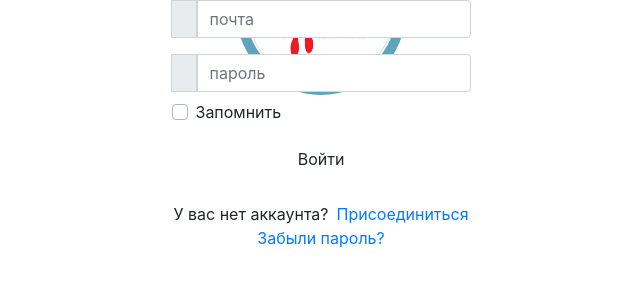
After one commit to woozlic/Covidsite, a Flask app: page /login in a window 1280 px wide. The commit adds this page. Shown: the top 300 px of the page, without its empty margins (319-959 px from the left). Run offline with Flask 2, Linux system fonts and the light colour scheme.

Commit message:
added login page

```diff
--- a/templates/index.html
+++ b/templates/index.html
@@ -5,7 +5,7 @@
 {% endblock %}
 
 {% block main %}
-<main role="main" class="col-md-9 ml-sm-auto col-lg-10 px-md-4">
+
       <div class="d-flex justify-content-between flex-wrap flex-md-nowrap align-items-center pt-3 pb-2 mb-3 border-bottom">
         <h1 class="h2">Статистика заражений</h1>
         <div class="btn-toolbar mb-2 mb-md-0">
@@ -150,5 +150,4 @@
           </tbody>
         </table>
       </div>
-    </main>
 {% endblock %}
--- /dev/null
+++ b/templates/login.html
@@ -0,0 +1,60 @@
+<!doctype html>
+<html lang="ru">
+  <head>
+    <meta charset="utf-8">
+    <meta name="viewport" content="width=device-width, initial-scale=1, shrink-to-fit=no">
+    <meta name="description" content="Covidinfo">
+    <meta name="author" content="woozlic">
+    <title>Войти</title>
+    <link rel="stylesheet" href="https://cdn.jsdelivr.net/npm/bootstrap@4.5.3/dist/css/bootstrap.min.css" integrity="sha384-TX8t27EcRE3e/ihU7zmQxVncDAy5uIKz4rEkgIXeMed4M0jlfIDPvg6uqKI2xXr2" crossorigin="anonymous">
+
+    <link href="styles.css" rel="stylesheet">
+  </head>
+  <body>
+<div class="container h-100">
+		<div class="d-flex justify-content-center h-100">
+			<div class="user_card">
+				<div class="d-flex justify-content-center">
+					<div class="brand_logo_container">
+                        <a href = "/" > <img src="{{ url_for('static', filename='logo.jpg') }}"  class="brand_logo" alt="Logo" ></a>
+					</div>
+				</div>
+				<div class="d-flex justify-content-center form_container">
+					<form>
+						<div class="input-group mb-3">
+							<div class="input-group-append">
+								<span class="input-group-text"><i class="fas fa-user"></i></span>
+							</div>
+							<input type="text" name="" class="form-control input_user" value="" placeholder="почта">
+						</div>
+						<div class="input-group mb-2">
+							<div class="input-group-append">
+								<span class="input-group-text"><i class="fas fa-key"></i></span>
+							</div>
+							<input type="password" name="" class="form-control input_pass" value="" placeholder="пароль">
+						</div>
+						<div class="form-group">
+							<div class="custom-control custom-checkbox">
+								<input type="checkbox" class="custom-control-input" id="customControlInline">
+								<label class="custom-control-label" for="customControlInline">Запомнить</label>
+							</div>
+						</div>
+							<div class="d-flex justify-content-center mt-3 login_container">
+				 	<button type="button" name="button" class="btn login_btn">Войти</button>
+				   </div>
+					</form>
+				</div>
+
+				<div class="mt-4">
+					<div class="d-flex justify-content-center links">
+						У вас нет аккаунта? <a href="/register" class="ml-2">Присоединиться</a>
+					</div>
+					<div class="d-flex justify-content-center links">
+						<a href="#">Забыли пароль?</a>
+					</div>
+				</div>
+			</div>
+		</div>
+	</div>
+  </body>
+</html>
--- a/templates/styles.css
+++ b/templates/styles.css
@@ -12,3 +12,19 @@
           font-size: 3.5rem;
         }
       }
+.brand_logo_container {
+    position: absolute;
+    height: 170px;
+    width: 170px;
+    top: -75px;
+    border-radius: 50%;
+    background: #60a3bc;
+    padding: 10px;
+    text-align: center;
+}
+.brand_logo {
+    height: 150px;
+    width: 150px;
+    border-radius: 50%;
+    border: 2px solid white;
+}
--- a/views.py
+++ b/views.py
@@ -3,4 +3,9 @@ from app import app
 
 @app.route('/')
 def index():
-    return render_template('index.html')
+    return render_template('index.html', sidebar=True)
+
+
+@app.route('/login', methods=['POST', 'GET'])
+def login():
+    return render_template('login.html', sidebar=False)
```
Also changed, not shown: templates/base.html (+10 -5 lines), templates/sidebar.html (added, +75 -0 lines), static/logo.jpg (added).
